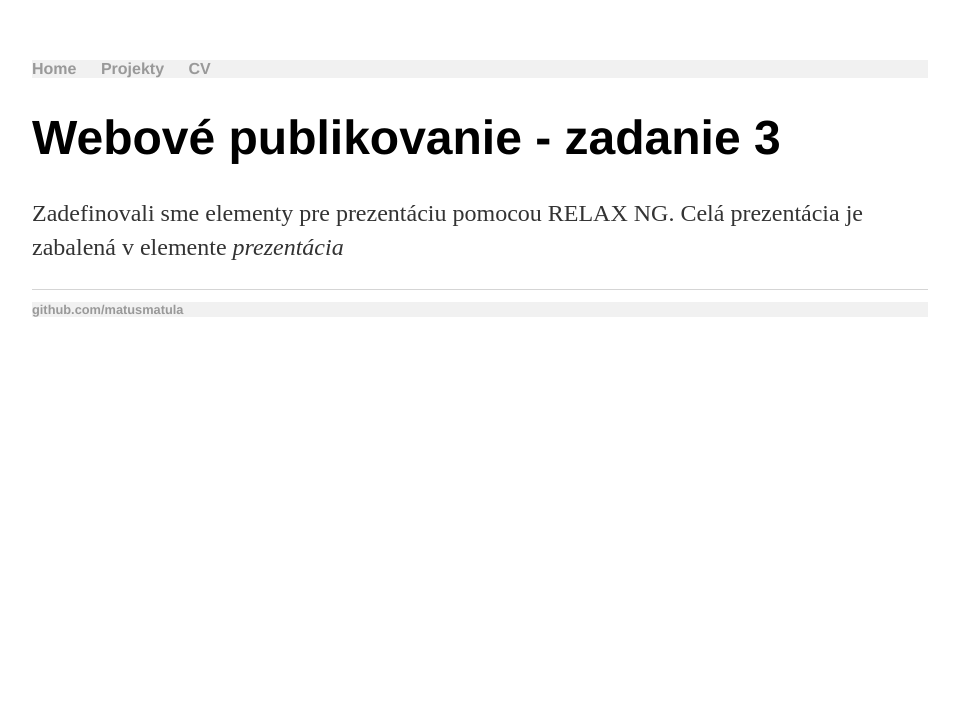
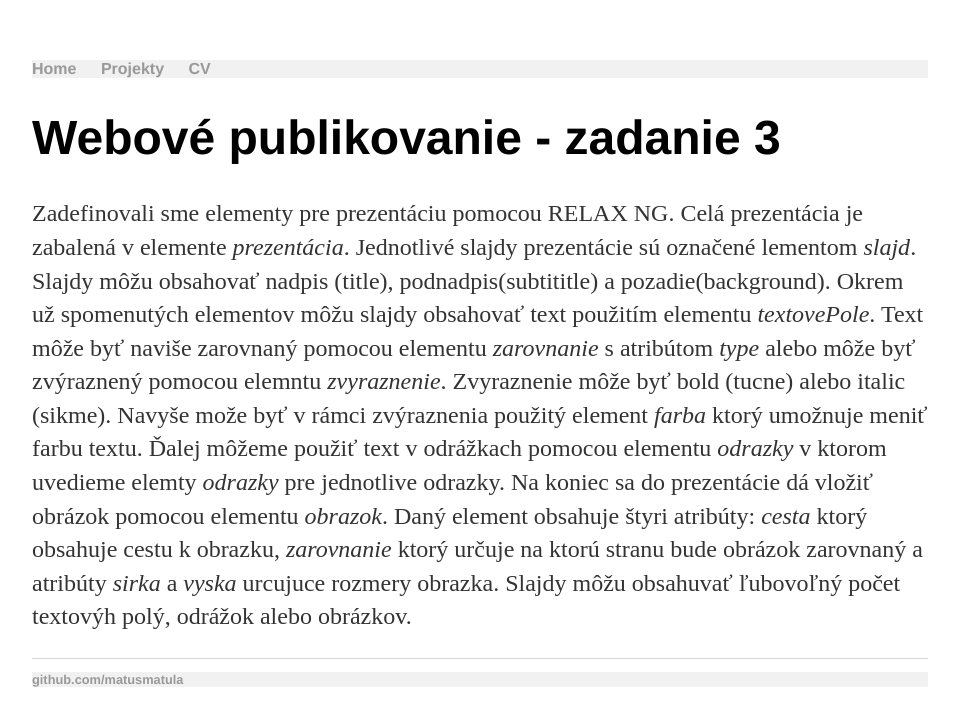
Before and after one commit to matusmatula/matusmatula.github.io, a Jekyll site: the page built from _projects/WPUB3.md, in a window 1280 px wide. Shown: the top 726 px of the page, without its empty margins (160-1119 px from the left). Built offline with Jekyll 4.4.1, drawn with Linux system fonts in a browser that asks for light colours.

Commit message:
Update WPUB3.md

```diff
--- a/_projects/WPUB3.md
+++ b/_projects/WPUB3.md
@@ -2,4 +2,4 @@
 layout: "project"
 title: "Webové publikovanie - zadanie 3"
 ---
-<p>Zadefinovali sme elementy pre prezentáciu pomocou RELAX NG. Celá prezentácia je zabalená v elemente <i>prezentácia</i></p>
+<p>Zadefinovali sme elementy pre prezentáciu pomocou RELAX NG. Celá prezentácia je zabalená v elemente <i>prezentácia</i>. Jednotlivé slajdy prezentácie sú označené lementom <i>slajd</i>. Slajdy môžu obsahovať nadpis (title), podnadpis(subtititle) a pozadie(background). Okrem už spomenutých elementov môžu slajdy obsahovať text použitím elementu <i>textovePole</i>. Text môže byť naviše zarovnaný pomocou elementu <i>zarovnanie</i> s atribútom <i>type</i> alebo môže byť zvýraznený pomocou elemntu <i>zvyraznenie</i>. Zvyraznenie môže byť bold (tucne) alebo italic (sikme). Navyše može byť v rámci zvýraznenia použitý element <i>farba</i> ktorý umožnuje meniť farbu textu. Ďalej môžeme použiť text v odrážkach pomocou elementu <i>odrazky</i> v ktorom uvedieme elemty <i>odrazky</i> pre jednotlive odrazky. Na koniec sa do prezentácie dá vložiť obrázok pomocou elementu <i>obrazok</i>. Daný element obsahuje štyri atribúty: <i>cesta</i> ktorý obsahuje cestu k obrazku, <i>zarovnanie</i> ktorý určuje na ktorú stranu bude obrázok zarovnaný a atribúty <i>sirka</i> a <i>vyska</i> urcujuce rozmery obrazka. Slajdy môžu obsahuvať ľubovoľný počet textovýh polý, odrážok alebo obrázkov.</p>
```
